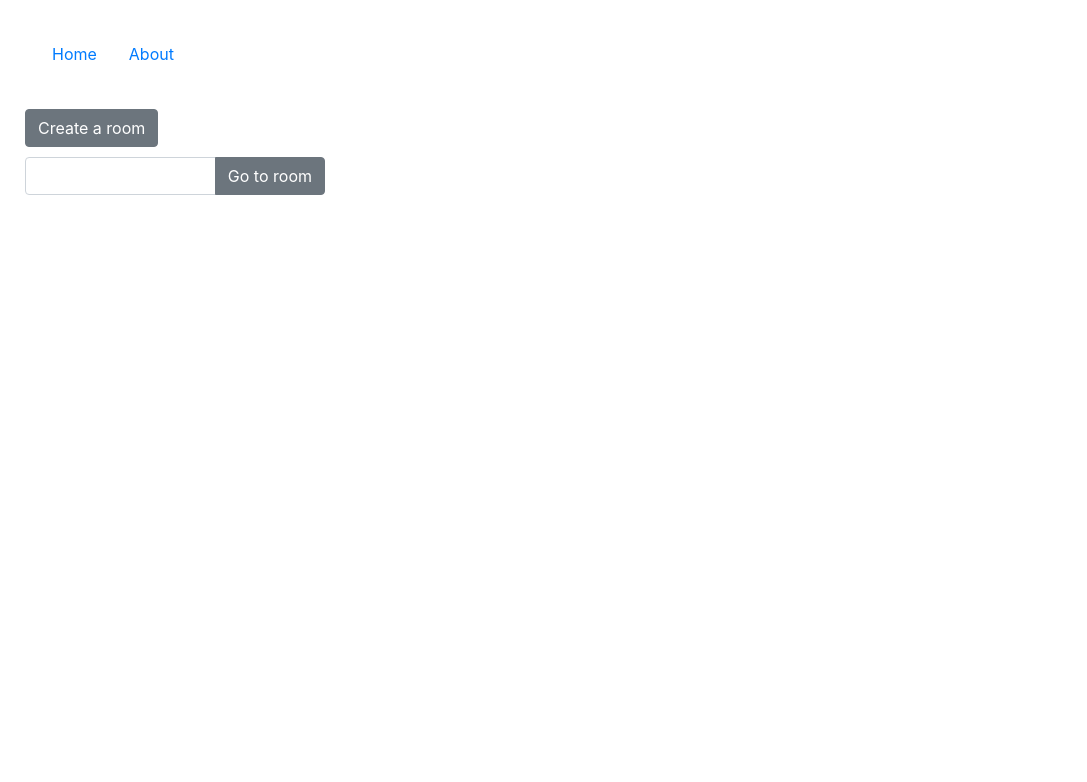
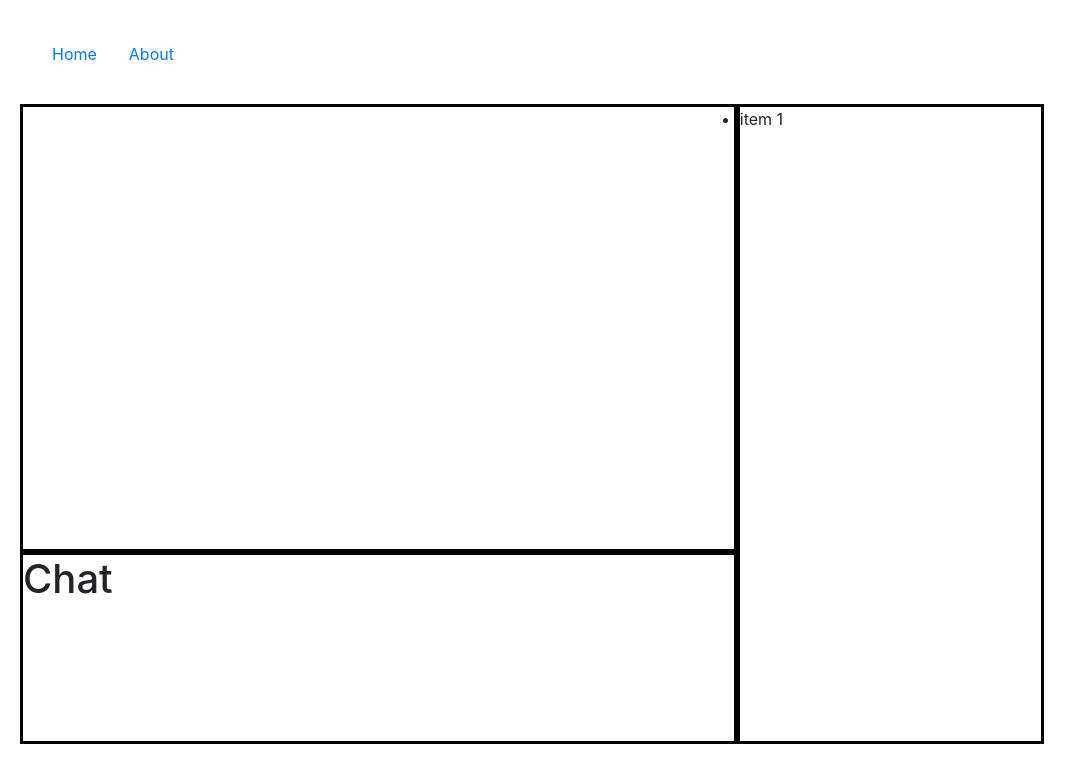
Before and after one commit to tobyych/watchtgt, a React (Create React App) app in the folder client/: page /room in a window 1280 px wide. Shown: the top 782 px of the page, without its empty margins (0-1087 px from the left). Built offline with nearby package versions, Linux system fonts and the light colour scheme; the HTML template or start-up script is replaced by a standard one.

Commit message:
build basic room page

```diff
--- a/client/package.json
+++ b/client/package.json
@@ -7,10 +7,12 @@
     "@testing-library/react": "^9.5.0",
     "@testing-library/user-event": "^7.2.1",
     "bootstrap": "^4.5.2",
+    "history": "^5.0.0",
     "react": "^16.13.1",
     "react-dom": "^16.13.1",
     "react-router-dom": "^5.2.0",
     "react-scripts": "3.4.3",
+    "react-youtube": "^7.12.0",
     "reactstrap": "^8.5.1",
     "redux": "^4.0.5"
   },
--- a/client/src/App.js
+++ b/client/src/App.js
@@ -1,36 +1,34 @@
-import React, { Component } from 'react';
-import {
-  BrowserRouter as Router,
-  Switch,
-  Route,
-  Link
-} from "react-router-dom";
+import React, { Component } from "react";
+import { BrowserRouter as Router, Switch, Route, Link } from "react-router-dom";
 
-
-import './App.css';
-import Home from './Home';
-import Room from './Room';
+import "./App.css";
+import Home from "./Home";
+import Room from "./room/Room";
 
 class App extends Component {
   render() {
     return (
       <Router>
-        <div class='base-layout'>
+        <div className="base-layout">
           <nav className="navbar">
             <ul>
-              <Link className="link" to="/">Home</Link>
-              <Link className="link" to="/about">About</Link>
+              <Link className="link" to="/">
+                Home
+              </Link>
+              <Link className="link" to="/about">
+                About
+              </Link>
             </ul>
           </nav>
           <Switch>
             <Route path="/about">
               <About />
             </Route>
+            <Route path="/room">
+              <Room />
+            </Route>
             <Route path="/">
               <Home />
-            </Route>
-            <Route path="/room">
-              <Room />
             </Route>
           </Switch>
         </div>
--- a/client/src/Home.js
+++ b/client/src/Home.js
@@ -1,22 +1,57 @@
-import React, { Component } from 'react'
+import React, { Component } from "react";
 
-import { Button, InputGroup, Input, InputGroupAddon } from 'reactstrap';
+import { Button, InputGroup, Input, InputGroupAddon } from "reactstrap";
 
-import './Home.css';
+import { Link } from "react-router-dom";
 
-export class Home extends Component {
+import "./Home.css";
+
+class Home extends Component {
+  constructor() {
+    super();
+    this.state = {
+      roomToken: "",
+    };
+  }
+
+  createRoom() {
+    const randomNumber = Math.floor(Math.random() * 90000) + 10000;
+    console.log(randomNumber);
+    return randomNumber;
+  }
+
+  onChange = (e) => {
+    this.setState({ roomToken: e.target.value });
+  };
+
   render() {
     return (
       <div className="home-container">
-        <Button className="button">Create a room</Button>
+        <Button onClick={this.createRoom} className="button">
+          Create a room
+        </Button>
         <InputGroup className="input-grp">
-          <Input />
+          <Input
+            placeholder="Enter a room token"
+            value={this.state.roomToken}
+            onChange={this.onChange}
+          />
           <InputGroupAddon addonType="append">
-            <Button color="secondary">Go to room</Button>
+            <Link
+              onClick={this.setRoomToken}
+              type="button"
+              className="btn btn-primary"
+              to={{
+                pathname: "/room",
+                roomToken: this.state.roomToken,
+              }}
+            >
+              Go to room
+            </Link>
           </InputGroupAddon>
         </InputGroup>
       </div>
-    )
+    );
   }
 }
 
--- a/client/src/Room.js
+++ /dev/null
@@ -1,13 +0,0 @@
-import React, { Component } from 'react'
-
-export class Room extends Component {
-  render() {
-    return (
-      <div>
-        <h1>Room</h1>
-      </div>
-    )
-  }
-}
-
-export default Room
--- /dev/null
+++ b/client/src/room/Chat.js
@@ -0,0 +1,9 @@
+import React, { Component } from "react";
+
+export class Chat extends Component {
+  render() {
+    return <h1>Chat</h1>;
+  }
+}
+
+export default Chat;
--- /dev/null
+++ b/client/src/room/Room.css
@@ -0,0 +1,22 @@
+.room-container {
+  display: grid;
+  grid-template-rows: 7fr 3fr;
+  grid-template-columns: 7fr 3fr;
+  height: 80vh;
+  width: 80vw;
+}
+
+.player {
+  grid-area: 1/1/2/2;
+  border: solid black;
+}
+
+.playlist {
+  grid-area: 1 / 2 / 3 / 3;
+  border: solid black;
+}
+
+.chat {
+  grid-area: 2 / 1 / 3 / 2;
+  border: solid black;
+}
--- /dev/null
+++ b/client/src/room/Room.js
@@ -0,0 +1,35 @@
+import React, { Component } from "react";
+
+import { withRouter } from "react-router-dom";
+
+import Chat from "./Chat";
+import VideoPlayer from "./VideoPlayer";
+import VideoPlaylist from "./VideoPlaylist";
+
+import "./Room.css";
+
+export class Room extends Component {
+  state = { roomToken: "" };
+
+  componentDidMount() {
+    this.setState({ roomToken: this.props.location.roomToken });
+  }
+
+  render() {
+    return (
+      <div className="room-container">
+        <div className="player">
+          <VideoPlayer />
+        </div>
+        <div className="playlist">
+          <VideoPlaylist />
+        </div>
+        <div className="chat">
+          <Chat />
+        </div>
+      </div>
+    );
+  }
+}
+
+export default withRouter(Room);
--- /dev/null
+++ b/client/src/room/VideoPlayer.js
@@ -0,0 +1,25 @@
+import React, { Component } from "react";
+
+import Youtube from "react-youtube";
+
+class VideoPlayer extends Component {
+  render() {
+    const opts = {
+      playerVars: {
+        // https://developers.google.com/youtube/player_parameters
+        autoplay: 0,
+      },
+    };
+    return (
+      <div style={{ diplay: "flex" }}>
+        <Youtube
+          style={{ objectFit: "fill" }}
+          videoId="2g811Eo7K8U"
+          opts={opts}
+        />
+      </div>
+    );
+  }
+}
+
+export default VideoPlayer;
--- /dev/null
+++ b/client/src/room/VideoPlaylist.js
@@ -0,0 +1,13 @@
+import React, { Component } from "react";
+
+export class VideoPlaylist extends Component {
+  render() {
+    return (
+      <ul>
+        <li>item 1</li>
+      </ul>
+    );
+  }
+}
+
+export default VideoPlaylist;
```
Also changed, not shown: client/src/room/VideoControl.js (added, +9 -0 lines), 1 other file (tests, documents, lock files or other folders).
